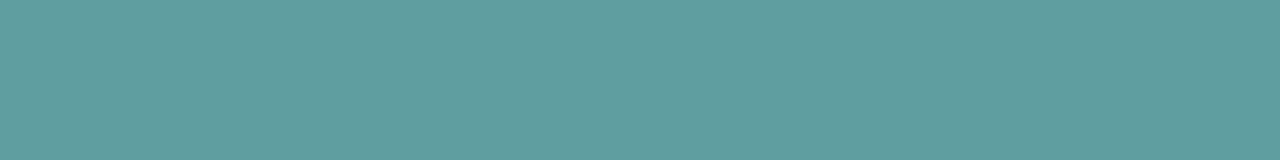
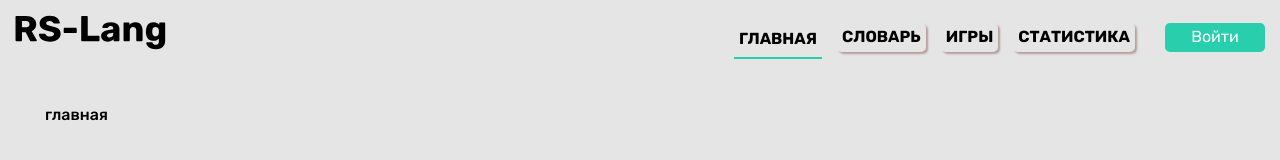
Before and after one commit to olegov-lab/rslang, a website built with webpack: page src/index.html in a window 1280 px wide. Built offline with nearby package versions, Linux system fonts and the light colour scheme.

Commit message:
feat: Create header, router, api - getWords

```diff
--- a/package.json
+++ b/package.json
@@ -41,7 +41,6 @@
   },
   "homepage": "https://github.com/rolling-scopes-school/olegov-lab-JSFE2021Q3",
   "dependencies": {
-    "normalize.css": "^8.0.1",
-    "nouislider": "^15.5.0"
+    "normalize.css": "^8.0.1"
   }
 }
--- a/src/app.ts
+++ b/src/app.ts
@@ -0,0 +1,20 @@
+import { Component } from './utils/component';
+import { Header } from './components/header/header';
+import { Router } from './router/router';
+
+export class App {
+  main: Component;
+
+  router: Router;
+
+  constructor(rootElement: HTMLElement) {
+    const header = new Header(rootElement);
+
+    this.main = new Component(rootElement, 'main', ['main']);
+    this.router = new Router(this.main.element);
+  }
+
+  init(): void {
+    this.router.initRouter();
+  }
+}
--- /dev/null
+++ b/src/components/header/header.css
@@ -0,0 +1,78 @@
+.header {
+  display: flex;
+  flex-wrap: wrap;
+  align-items: center;
+  justify-content: space-between;
+}
+
+.wrapper {
+  max-width: 1440px;
+  margin: auto;
+}
+
+.nav-logo {
+  display: block;
+  background-image: url("../../assets/RS-Lang.svg");
+  background-repeat: no-repeat;
+  width: 189px;
+  height: 45px;
+}
+
+.nav-container-of-part {
+  display: flex;
+  flex-wrap: wrap;
+  gap: 30px;
+}
+
+.nav-part {
+  display: flex;
+  flex-wrap: wrap;
+  gap: 15px;
+}
+
+.nav-link {
+  background-color: linear-gradient(180deg, #feeeee 0%, #fffbfb 100%);
+  text-decoration: none;
+  color: black;
+  font-weight: bold;
+  text-transform: uppercase;
+  padding: 5px;
+  border-radius: 5px;
+  box-shadow: 2px 2px 2px rgba(144, 98, 98, 0.55);
+  transition: all 0.3s;
+}
+
+.nav-link:hover {
+  background-color: #29cfac;
+}
+
+.active-link {
+  position: relative;
+  transform: translateY(2px);
+  box-shadow: none;
+}
+
+.active-link::after {
+  content: "";
+  position: absolute;
+  background: #29cfac;
+  left: 0;
+  bottom: -5px;
+  width: 100%;
+  height: 2px;
+}
+
+.nav-btn {
+  background: #29cfac;
+  border-radius: 5px;
+  width: 100px;
+  /* height: 46px; */
+  color: white;
+  border: none;
+  transition: all 0.4s;
+}
+
+.nav-btn:hover {
+  background: #83cacf;
+  cursor: pointer;
+}
--- /dev/null
+++ b/src/components/header/header.ts
@@ -0,0 +1,61 @@
+import { Component } from '../../utils/component';
+
+import './header.css';
+
+export class Header extends Component {
+  linkForMain: Component;
+
+  linkForDictionary: Component;
+
+  linkForGames: Component;
+
+  linkForStatistics: Component;
+
+  enterBtn: Component;
+
+
+  // partOfHeader: Component;
+
+
+
+  nav: Component[] = [];
+
+  constructor(parentNode: HTMLElement) {
+    super(parentNode, 'div', ['header', 'wrapper']);
+
+
+    const logoHeader = new Component(this.element, 'a', ['nav-logo']);
+    const containerPartOfHeader = new Component(this.element, 'div', ['nav-container-of-part']);
+    const partOfHeader = new Component(containerPartOfHeader.element, 'div', ['nav-part']);
+    this.linkForMain = new Component(partOfHeader.element, 'a', ['nav-link'], 'Главная');
+    this.linkForDictionary = new Component(partOfHeader.element, 'a', ['nav-link'], 'Словарь');
+    this.linkForGames = new Component(partOfHeader.element, 'a', ['nav-link'], 'Игры');
+    this.linkForStatistics = new Component(partOfHeader.element, 'a', ['nav-link'], 'Статистика');
+    this.enterBtn = new Component(containerPartOfHeader.element, 'button', ['nav-btn'], 'Войти');
+
+    logoHeader.element.setAttribute('href', '#/');
+    this.linkForMain.element.setAttribute('href', '#/');
+    this.linkForDictionary.element.setAttribute('href', '#/dictionary');
+    this.linkForGames.element.setAttribute('href', '#/games');
+    this.linkForStatistics.element.setAttribute('href', '#/statistics');
+
+    this.nav = [this.linkForMain, this.linkForDictionary,
+                this.linkForGames, this.linkForStatistics];
+
+    window.addEventListener('hashchange', () => this.updateActiveOfLink(this.nav));
+
+    window.addEventListener('load', () => this.updateActiveOfLink(this.nav));
+  }
+
+  updateActiveOfLink(nav: Component[]): void {
+    this.nav = nav.map((item) => {
+      item.element.classList.remove('active-link');
+
+      if (item.element.getAttribute('href') === window.location.hash) {
+        item.element.classList.add('active-link');
+      }
+
+      return item;
+    });
+  }
+}
--- a/src/index.css
+++ b/src/index.css
@@ -3,13 +3,14 @@ html {
 }
 
 body {
-  background-color: cadetblue;
+  background-color: #e5e5e5;
   padding: 15px;
-  font-size: 1.8rem;
-  font-family: "Lato", Verdana, sans-serif;
+  font-size: 1.6rem;
+  /* font-family: "Lato", Verdana, sans-serif; */
+  font-family: "Rubik", Verdana, sans-serif;
   font-style: normal;
-  font-weight: 300;
-  color: white;
+  font-weight: 500;
+  color: black;
 }
 
 main {
--- a/src/index.html
+++ b/src/index.html
@@ -10,6 +10,12 @@
       href="https://fonts.googleapis.com/css2?family=Lato:ital,wght@0,400;0,700;0,900;1,300&display=swap"
       rel="stylesheet"
     />
+    <link rel="preconnect" href="https://fonts.googleapis.com" />
+    <link rel="preconnect" href="https://fonts.gstatic.com" crossorigin />
+    <link
+      href="https://fonts.googleapis.com/css2?family=Rubik:ital,wght@0,300;0,400;0,500;0,600;0,700;0,900;1,300&display=swap"
+      rel="stylesheet"
+    />
     <link rel="icon" href="./assets/favicon.png" />
     <title>rslang</title>
   </head>
--- a/src/index.ts
+++ b/src/index.ts
@@ -1,10 +1,12 @@
-//import { App } from './app';
+import { App } from './app';
 import './normalize.css';
 import './index.css';
 
+
 window.addEventListener('DOMContentLoaded', () => {
   const rootElement = document.body;
-  //const app = new App(rootElement);
+  const app = new App(rootElement);
 
-  //app.init();
+  app.init();
+
 });
--- a/src/pages/main/main.ts
+++ b/src/pages/main/main.ts
@@ -0,0 +1,10 @@
+import { Component } from '../../utils/component';
+
+export class MainPage extends Component {
+  constructor(parentNode: HTMLElement) {
+    super(parentNode, 'div', ['main-gretting']);
+
+    const mainGuest = new Component(this.element, 'p', ['logo-gretting'], 'главная');
+
+  }
+}
--- /dev/null
+++ b/src/router/router.ts
@@ -0,0 +1,62 @@
+import { IRouter } from '../interfaces/interface';
+import { Component } from '../utils/component';
+import { MainPage } from '../pages/main/main';
+
+
+export class Router {
+  mainPage: Component;
+
+  winsPage: Component | undefined;
+
+  routs: Array<IRouter>;
+
+  constructor(private rootElement: HTMLElement) {
+    this.mainPage = new MainPage(this.rootElement);
+
+    this.routs = [
+      {
+        name: '/',
+        component: () => {
+          this.rootElement.append(this.mainPage.element);
+        },
+      },
+      {
+        name: '/dictionary',
+        component: () => {
+          this.rootElement.innerText = 'словарь';
+        },
+      },
+      {
+        name: '/games',
+        component: () => {
+          this.rootElement.innerText = 'игры';
+        },
+      },
+      {
+        name: '/statistics',
+        component: () => {
+          this.rootElement.innerText = 'статистика';
+        },
+      },
+    ];
+  }
+
+  updateRouter(): void {
+    this.rootElement.innerHTML = '';
+    const currentRouteName = window.location.hash.slice(1);
+    const currentRoute = this.routs.find(
+      (page) => page.name === currentRouteName,
+    );
+
+    currentRoute.component();
+  }
+
+  initRouter(): void {
+    if (window.location.hash === '') {
+      window.location.hash = '#/';
+    }
+
+    window.onpopstate = () => this.updateRouter();
+    this.updateRouter();
+  }
+}
```
Also changed, not shown: src/api/api.ts (+41 -0 lines), src/interfaces/interface.ts (+27 -0 lines), src/pages/games/audio-call/audio-call.ts (+10 -0 lines), src/pages/games/sprint/sprint.ts (+10 -0 lines), src/assets/RS-Lang.svg (added), src/router/roter.ts (deleted).
